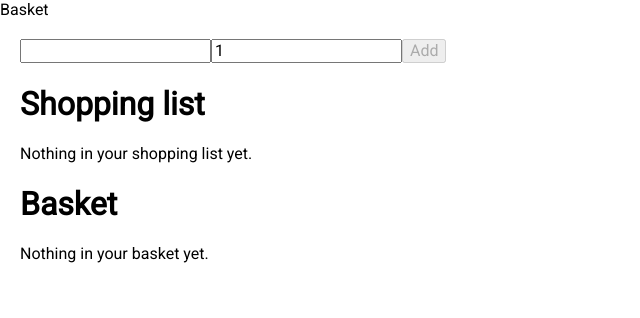
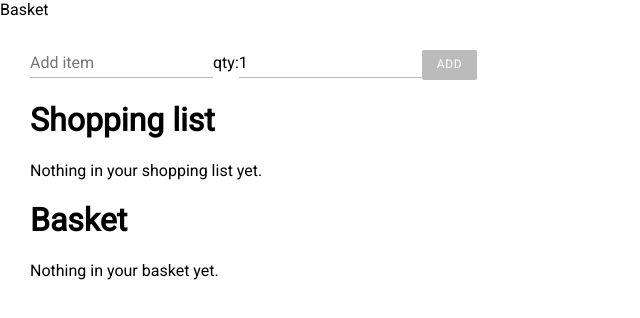
Before and after one commit to mturco/basket, a React (Create React App) app: page / in a window 1280 px wide. Shown: the top 318 px of the page, without its empty margins (0-640 px from the left). Built offline with nearby package versions, Linux system fonts and the light colour scheme.

Commit message:
feat: add styling for buttons and inputs

```diff
--- a/src/App.css
+++ b/src/App.css
@@ -7,5 +7,34 @@ html {
   font: 16px Roboto, sans-serif;
 }
 .App-container {
-  padding: 20px;
+  padding: 30px;
 }
+.Button {
+  padding: 8px 15px;
+  background-color: #ff5c61;
+  color: #fff;
+  border: 0;
+  border-radius: 2px;
+  box-shadow: 0 1px 5px rgba(0, 0, 0, 0.25);
+  font-size: 12px;
+  text-transform: uppercase;
+  letter-spacing: 0.05em;
+  transition: background-color 0.3s, box-shadow 0.3s;
+}
+.Button:hover,
+.Button:focus {
+  box-shadow: 0 1px 5px rgba(0, 0, 0, 0.25), 0 2px 10px rgba(0, 0, 0, 0.2);
+}
+.Button:disabled {
+  background-color: #bbb;
+  box-shadow: none;
+}
+.FormInput {
+  padding: 5px 0;
+  border: 0;
+  border-bottom: 1px solid #bbb;
+}
+.FormInput:focus {
+  outline: 0;
+  border-color: #ff5c61;
+}
--- a/src/App.js
+++ b/src/App.js
@@ -38,7 +38,7 @@ export default class App extends Component {
             handleItemChange={this.handleItemChange.bind(this, false)}/>
 
           {this.state.items.filter(item => item.picked).length > 0 &&
-            <button onClick={this.clearBasket}>Clear basket</button>
+            <button className="Button" onClick={this.clearBasket}>Clear basket</button>
           }
         </div>
       </div>
--- a/src/App.less
+++ b/src/App.less
@@ -10,6 +10,40 @@ html {
 
 .App {
   &-container {
-    padding: 20px;
+    padding: 30px;
   }
 }
+
+.Button {
+  padding: 8px 15px;
+  background-color: #ff5c61;
+  color: #fff;
+  border: 0;
+  border-radius: 2px;
+  box-shadow: 0 1px 5px rgba(0, 0, 0, 0.25);
+  font-size: 12px;
+  text-transform: uppercase;
+  letter-spacing: 0.05em;
+  transition: background-color 0.3s, box-shadow 0.3s;
+
+  &:hover,
+  &:focus {
+    box-shadow: 0 1px 5px rgba(0, 0, 0, 0.25), 0 2px 10px rgba(0, 0, 0, 0.2);
+  }
+
+  &:disabled {
+    background-color: #bbb;
+    box-shadow: none;
+  }
+}
+
+.FormInput {
+  padding: 5px 0;
+  border: 0;
+  border-bottom: 1px solid #bbb;
+
+  &:focus {
+    outline: 0;
+    border-color: #ff5c61;
+  }
+}
--- a/src/components/AddGroceryItem.js
+++ b/src/components/AddGroceryItem.js
@@ -17,9 +17,25 @@ export default class AddGroceryItem extends Component {
     return (
       <div className="AddGroceryItem">
         <form onSubmit={this.handleSubmit}>
-          <input type="text" name="name" className="AddGroceryItem-nameInput" value={this.state.name} onChange={this.handleChange}/>
-          <input type="number" name="qty" className="AddGroceryItem-qtyInput" value={this.state.qty} onChange={this.handleChange}/>
-          <input type="submit" value="Add" disabled={!this.state.name.trim().length}/>
+          <input
+            type="text"
+            name="name"
+            className="AddGroceryItem-nameInput FormInput"
+            placeholder="Add item"
+            value={this.state.name}
+            onChange={this.handleChange}/>
+
+          <label>
+            <span>qty:</span>
+            <input
+              type="number"
+              name="qty"
+              className="AddGroceryItem-qtyInput FormInput"
+              value={this.state.qty}
+              onChange={this.handleChange}/>
+          </label>
+
+          <input type="submit" value="Add" className="Button" disabled={!this.state.name.trim().length}/>
         </form>
       </div>
     );
```
